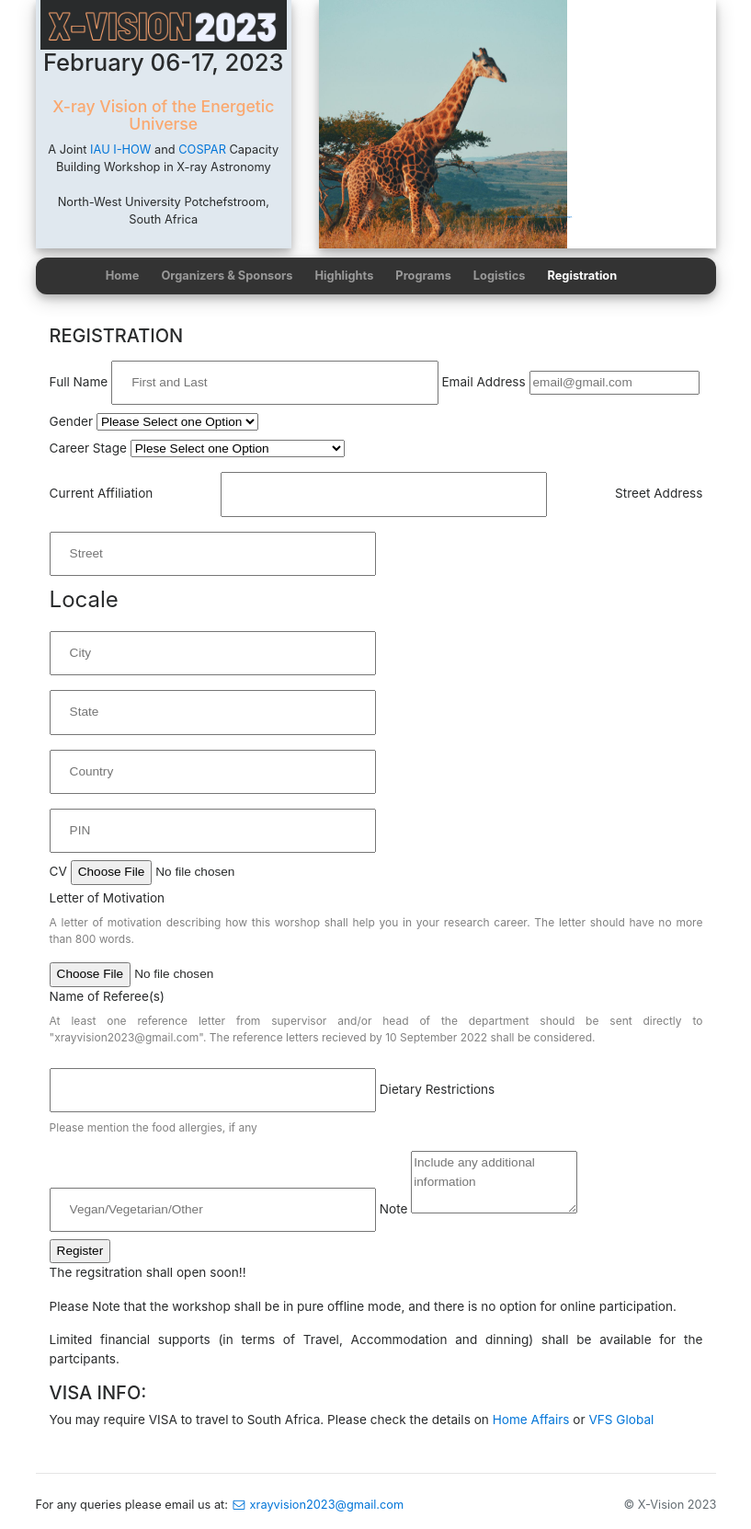
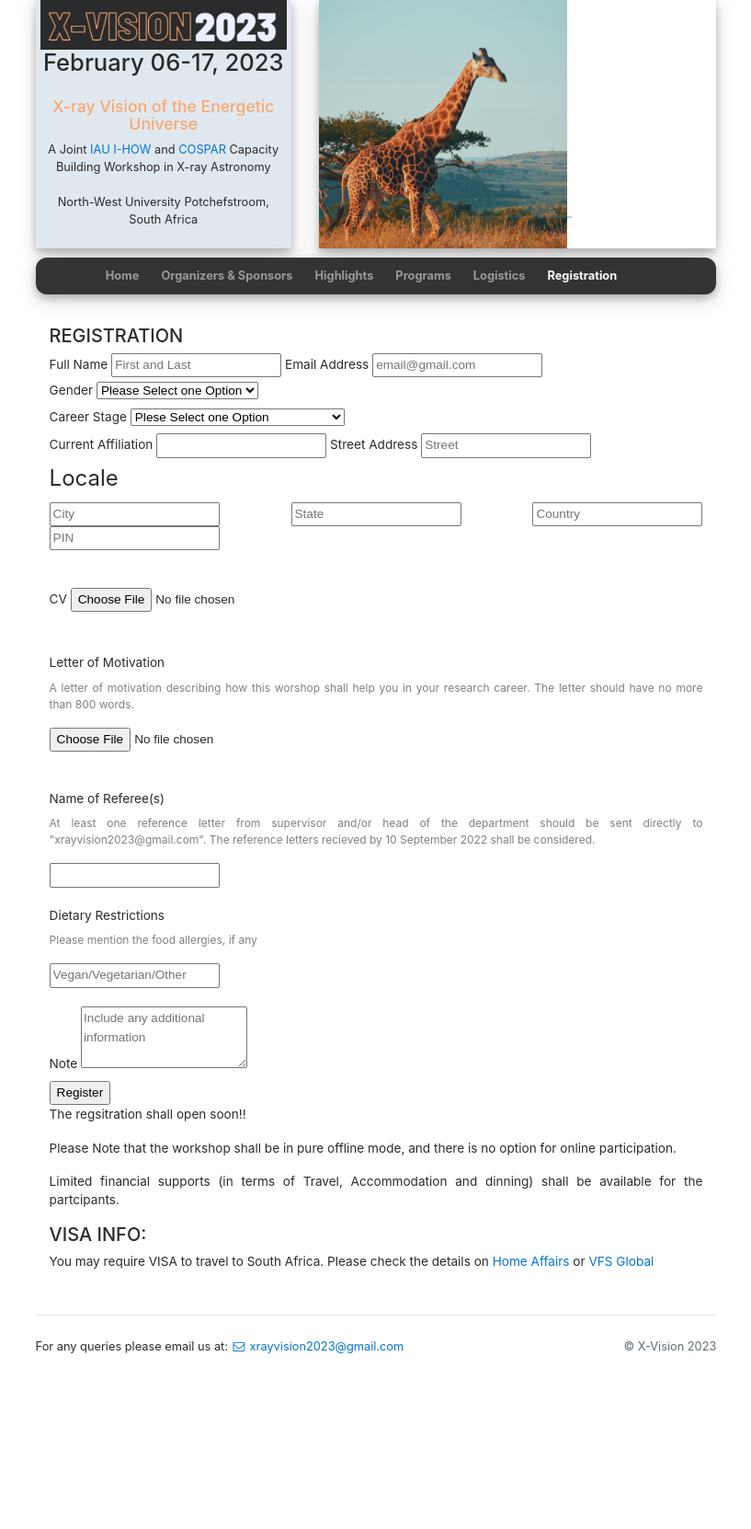
Before and after one commit to xvisionastro2023/xvisionastro2023.github.io, a Jekyll site: the page built from registration.html, in a window 1280 px wide. Shown: the whole page at 92% size, without its empty margins (231-1048 px from the left). Built offline with Jekyll 4.4.1, drawn with Linux system fonts in a browser that asks for light colours; nearby versions of some CDN libraries; after the commit the page ends 1489 px from its top, so only the background shows below that.

Commit message:
Update form_regis.html

```diff
--- a/_includes/form_regis.html
+++ b/_includes/form_regis.html
@@ -1,13 +1,5 @@
 <form id="fs-frm" name="registration-form" accept-charset="utf-8" action="https://formspree.io/f/mqknrzzd" method="post">
   <!--fieldset id="fs-frm-inputs"-->
-  <style>
-    input[type=text] {
-    width: 50%;
-    padding: 12px 20px;
-    margin: 8px 0;
-    box-sizing: border-box;
-    }
-  </style>
     <label for="full-name">Full Name</label>
     <input type="text" name="name" id="full-name" placeholder="First and Last" required="true">
     <label for="email-address">Email Address</label>
@@ -44,23 +36,23 @@
     <input type="text" name="state" placeholder="State" required="">
     <input type='text' name="country" id="country" placeholder="Country" required="">
     <input type="text" name="postal-code" placeholder="PIN" required="">
-    </fieldset>
+    </fieldset><br></br>
 
     <label for="cv">CV</label>
     <input type="file" name="attachment" accept="image/png, image/jpeg, .pdf, image/jpg">
-    <fieldset>
+    <fieldset><br></br>
     <label for="motilettr">Letter of Motivation</label>
     <p style="font-size:12px;color:gray;">A letter of motivation describing how this worshop shall help you in your research career. The letter should have no more than 800 words.</p>
     <input type="file" name="MotivLetter" id="motilettr" accept="image/png, image/jpeg, .pdf, image/jpg">
-    </fieldset>
+    </fieldset><br></br>
 
     <fieldset>
     <label for="recName">Name of Referee(s)</label>
     <p style="font-size:12px;color:gray;">At least one reference letter from supervisor and/or head of the department should be sent directly to "xrayvision2023@gmail.com". The reference letters recieved by 10 September 2022 shall be considered.</p>
-    <input type='text' name="recName" id="recName">
+    <input type='text' name="recName" id="recName"><br></br>
     <label for="diet">Dietary Restrictions</label>
       <p style="font-size:12px;color:gray;">Please mention the food allergies, if any</p>
-    <input type='text' name='diet' id="diet" placeholder="Vegan/Vegetarian/Other">
+    <input type='text' name='diet' id="diet" placeholder="Vegan/Vegetarian/Other"><br></br>
     <label for="note">Note</label>
     <textarea rows="3" name="note" id="note" placeholder="Include any additional information"></textarea>
     <input type="hidden" name="_subject" id="email-subject" value="Registration Form Submission">
```
